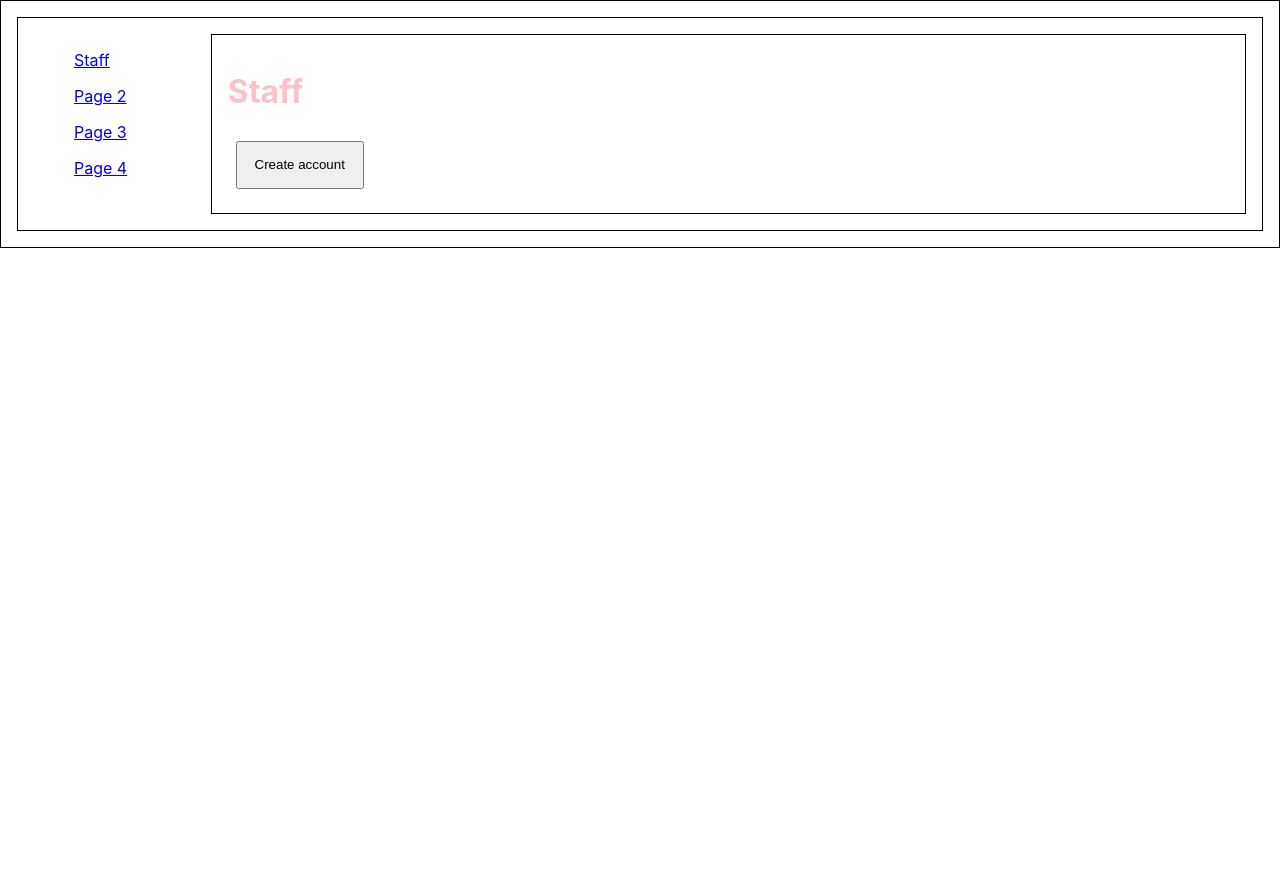
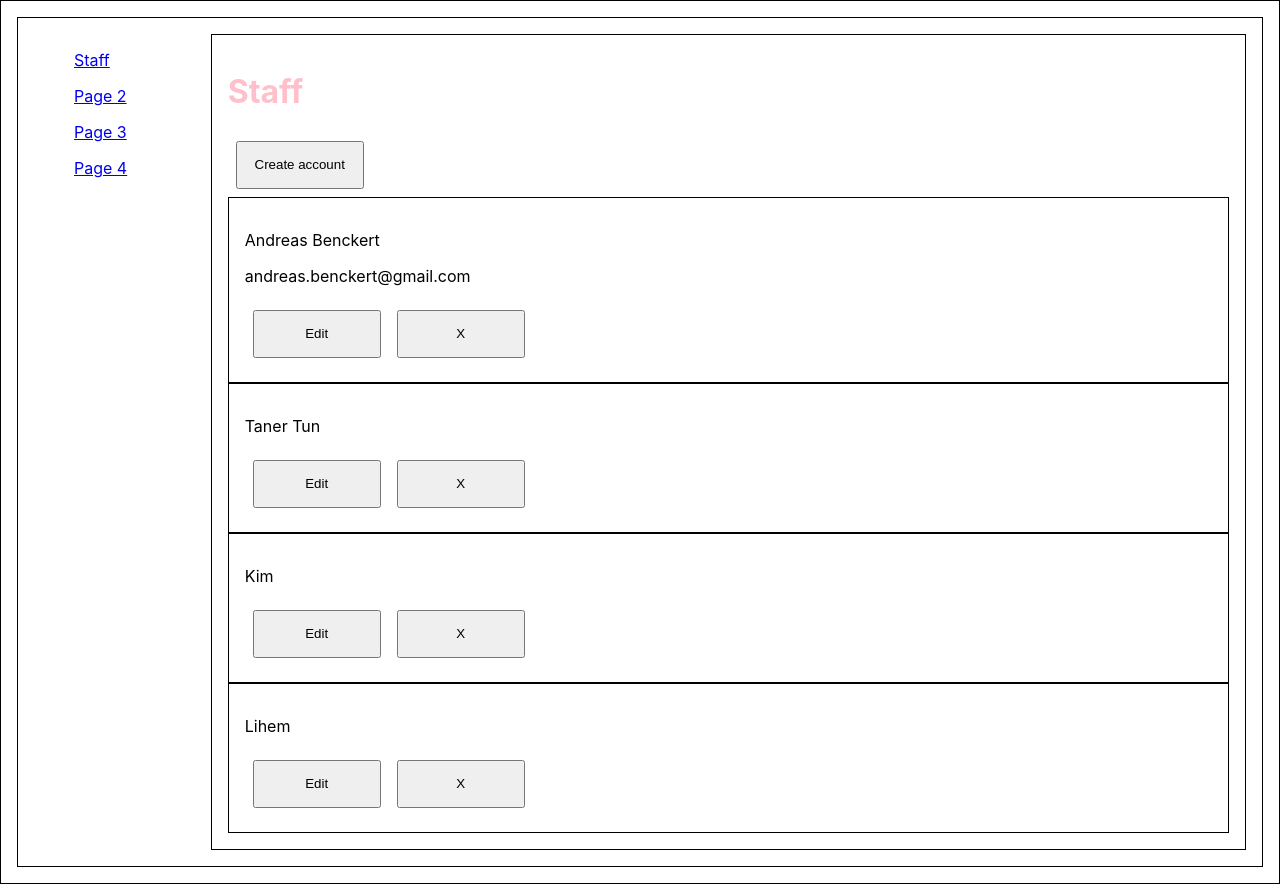
Before and after one commit to justdReas/grupp-projekt, a React (Create React App) app: page / in a window 1280 px wide. Before the commit the page ends 800 px from the top, so only its background shows below. Built offline with nearby package versions, Linux system fonts and the light colour scheme.

Commit message:
Database

```diff
--- a/src/componenets/Page1.js
+++ b/src/componenets/Page1.js
@@ -1,4 +1,4 @@
-import React, { useState } from "react";
+import React from "react";
 import AddStaff from "./Staff/AddStaff";
 
 const Page1 = () => {
--- a/src/componenets/Staff/AddStaff.js
+++ b/src/componenets/Staff/AddStaff.js
@@ -1,5 +1,6 @@
 import React, { useState } from "react";
-import Staff from "./Staff";
+import StaffCard from "./StaffCard";
+import Data from "./Data";
 
 import "./addStaff.css";
 
@@ -68,10 +69,23 @@ const AddStaff = () => {
   };
 
   const idRandom = () => {
-    return Date.now() + Math.random();
+    return Date.now();
   };
 
   const [id, setId] = useState(idRandom());
+
+  const editStaff = (id, newName) => {
+    const editStaffList = staff.map((task) => {
+      if (id === task.id) {
+        return { ...task, name: newName };
+      }
+      return task;
+    });
+    setStaff(editStaffList);
+  };
+  /*
+  const [edit, setEdit] = useState(null);
+  const [editName, seteditName] = useState(""); */
 
   return (
     <div style={{ display: "flex", width: "85%", flexDirection: "column" }}>
@@ -84,12 +98,12 @@ const AddStaff = () => {
             <div className="form-name">
               <label htmlFor="name">Name</label>
               <div className="nameGrp">
-                <select>
+                {/* <select>
                   <option value="Mr"></option>
                   <option value="Mr">Mr</option>
                   <option value="Mrs">Mrs</option>
                   <option value="Ms">Ms</option>
-                </select>
+                </select> */}
 
                 <input
                   type="text"
@@ -155,14 +169,16 @@ const AddStaff = () => {
           </div>
         </form>
       )}
+      <Data />
       {staff.map(({ id, name, surname, email }) => {
         return (
-          <Staff
+          <StaffCard
             key={id}
             id={id}
             name={name}
             surname={surname}
             email={email}
+            onEdit={editStaff}
             onDelete={deleteStaff}
           />
         );
--- /dev/null
+++ b/src/componenets/Staff/Data.js
@@ -0,0 +1,30 @@
+import React from "react";
+
+const persons = [
+  {
+    keyId: "1",
+    id: "1",
+    name: "Andreas",
+    surname: "Benckert",
+    email: "andreas.benckert@gmail.com",
+  },
+  { keyId: "2", id: "2", name: "Taner", surname: "Tun" },
+  { keyId: "3", id: 3, name: "Kim" },
+  { keyId: "4", id: 4, name: "Lihem" },
+];
+const Data = () => {
+  return persons.map((person) => {
+    return (
+      <div>
+        <p>
+          {person.name} {person.surname}
+        </p>
+        <p>{person.email}</p>
+        <button>Edit</button>
+        <button>X</button>
+      </div>
+    );
+  });
+};
+
+export default Data;
--- a/src/componenets/Staff/Staff.js
+++ b/src/componenets/Staff/StaffCard.js
@@ -1,4 +1,4 @@
-const Staff = ({ id, name, surname, email, onDelete }) => {
+const StaffCard = ({ id, name, surname, email, onEdit, onDelete }) => {
   return (
     <div>
       <p>
@@ -6,9 +6,10 @@ const Staff = ({ id, name, surname, email, onDelete }) => {
       </p>
       {/* <p>{`ID: ${id}`}</p> */}
       <p>{email}</p>
+      <button onClick={() => onEdit(id)}>Edit</button>
       <button onClick={() => onDelete(id)}>X</button>
     </div>
   );
 };
 
-export default Staff;
+export default StaffCard;
```
Also changed, not shown: 1 other file (tests, documents, lock files or other folders).
